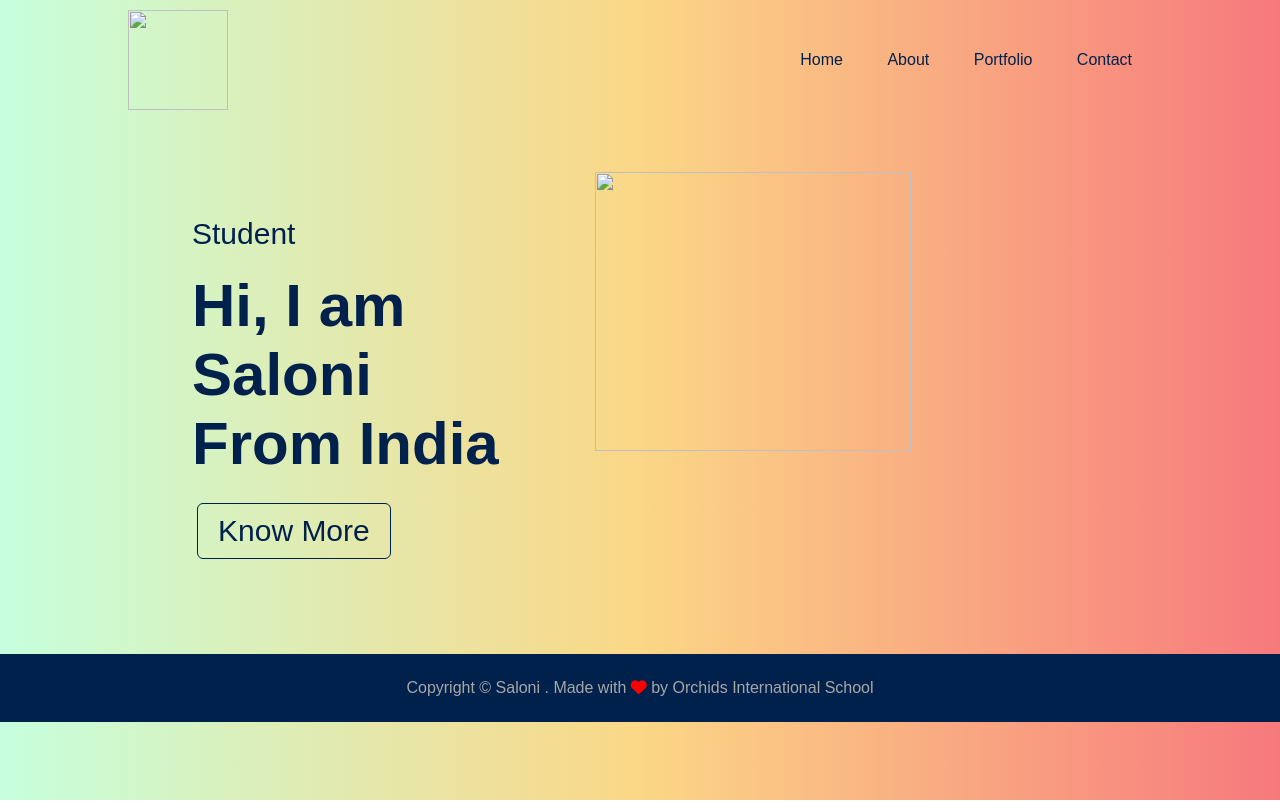
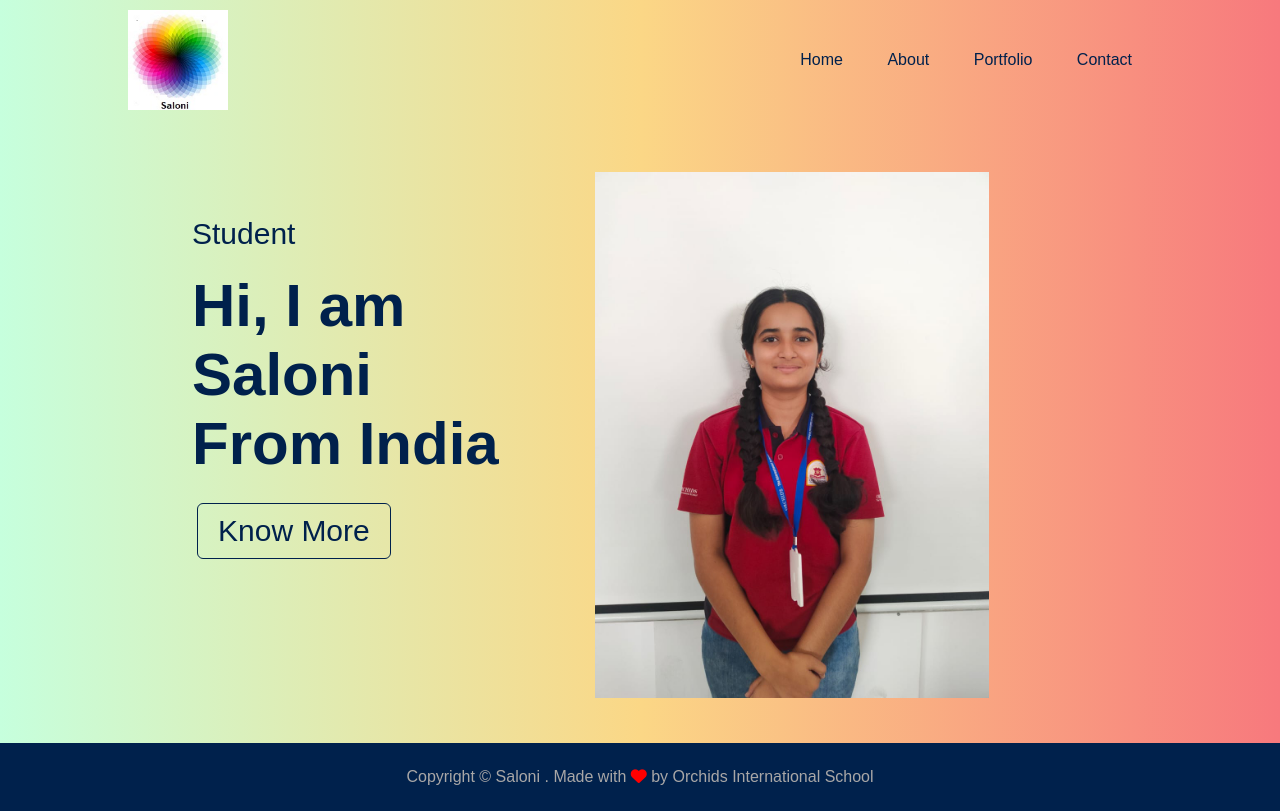
Before and after one commit to saloni1121/portfolio-website, a plain HTML site: page index.html in a window 1280 px wide. Drawn offline with Linux system fonts and the light colour scheme; a web font is replaced by a local one.

Commit message:
Update index.html

```diff
--- a/index.html
+++ b/index.html
@@ -1,5 +1,5 @@
 <head>
-    <title>Saloni Shrawani  | Home</title>
+    <title>Saloni | Home</title>
     <link rel="stylesheet" href="style.css">
     <link rel="stylesheet" href="https://cdnjs.cloudflare.com/ajax/libs/font-awesome/6.2.1/css/all.min.css">
 </head>
@@ -7,7 +7,7 @@
     <!--Header Section-->
     <header>
         <nav>
-            <img src="images/wheel-logo.jpg" height="100px" width="100px">
+            <img src="wheel-logo.jpg" height="100px" width="100px">
             <ul>
                 <li><a href="index.html">Home</a></li>
                 <li><a href="about.html">About</a></li>
@@ -28,7 +28,7 @@
         <a href="about.html" class="btn"> Know More</a>
     </div>
     <div class="col-home-2">
-        <img src="images/Saloni.jpeg">
+        <img src="Saloni.jpeg">
     </div>
 </section>
 </main>
```
